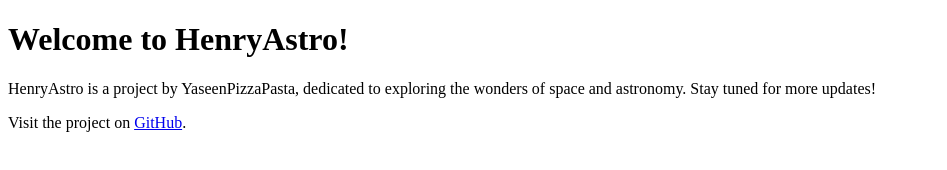
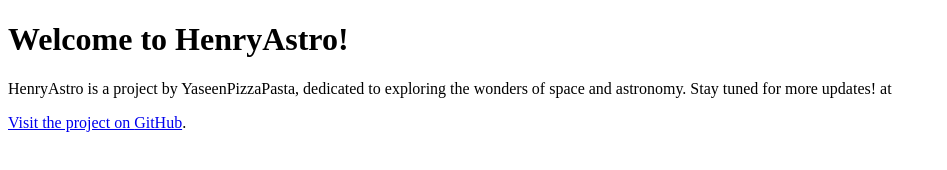
Before and after one commit to YaseenPizzaPasta/HenryAstro, a plain HTML site: page index.html in a window 1280 px wide. Shown: the whole page, without its empty margins (0-947 px from the left). Drawn offline with Linux system fonts and the light colour scheme.

Commit message:
Update index.html

```diff
--- a/index.html
+++ b/index.html
@@ -11,7 +11,7 @@
 </head>
 <body>
     <h1>Welcome to HenryAstro!</h1>
-    <p>HenryAstro is a project by YaseenPizzaPasta, dedicated to exploring the wonders of space and astronomy. Stay tuned for more updates!</p>
+    <p>HenryAstro is a project by YaseenPizzaPasta, dedicated to exploring the wonders of space and astronomy. Stay tuned for more updates! at <a href="https://github.com/YaseenPizzaPasta/HenryAstro/blob/main/Games.md"</p>
 
     <footer>
         <p>Visit the project on <a href="https://github.com/YaseenPizzaPasta/HenryAstro" target="_blank">GitHub</a>.</p>
```
